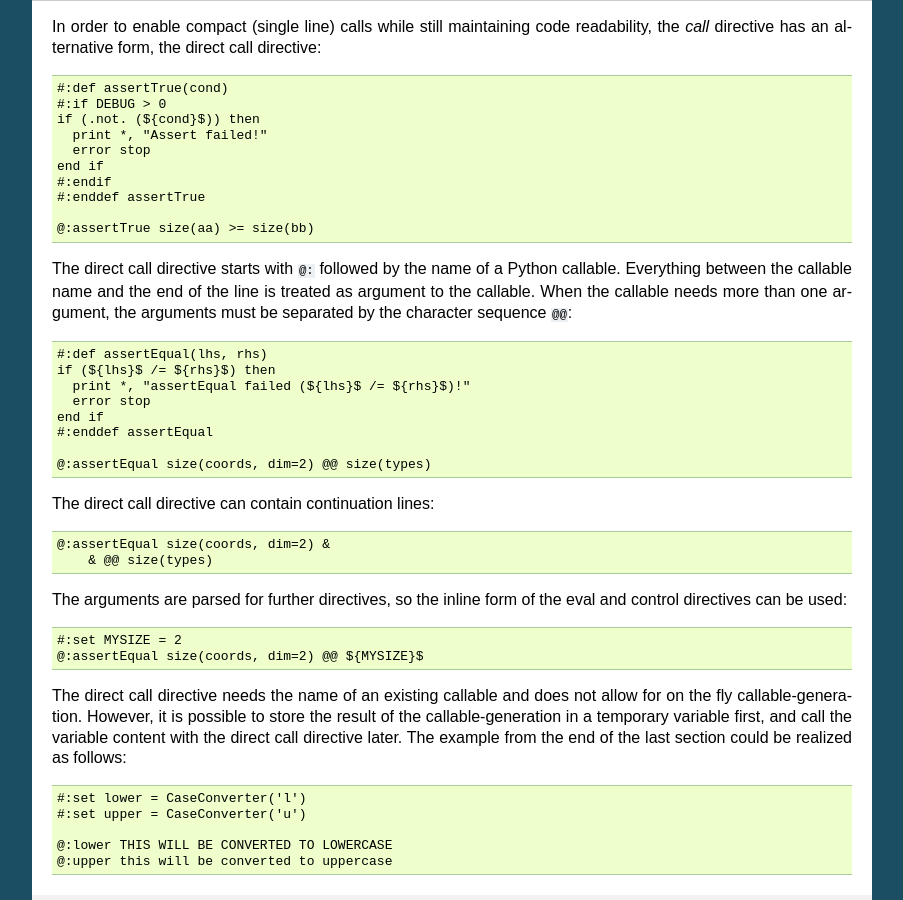
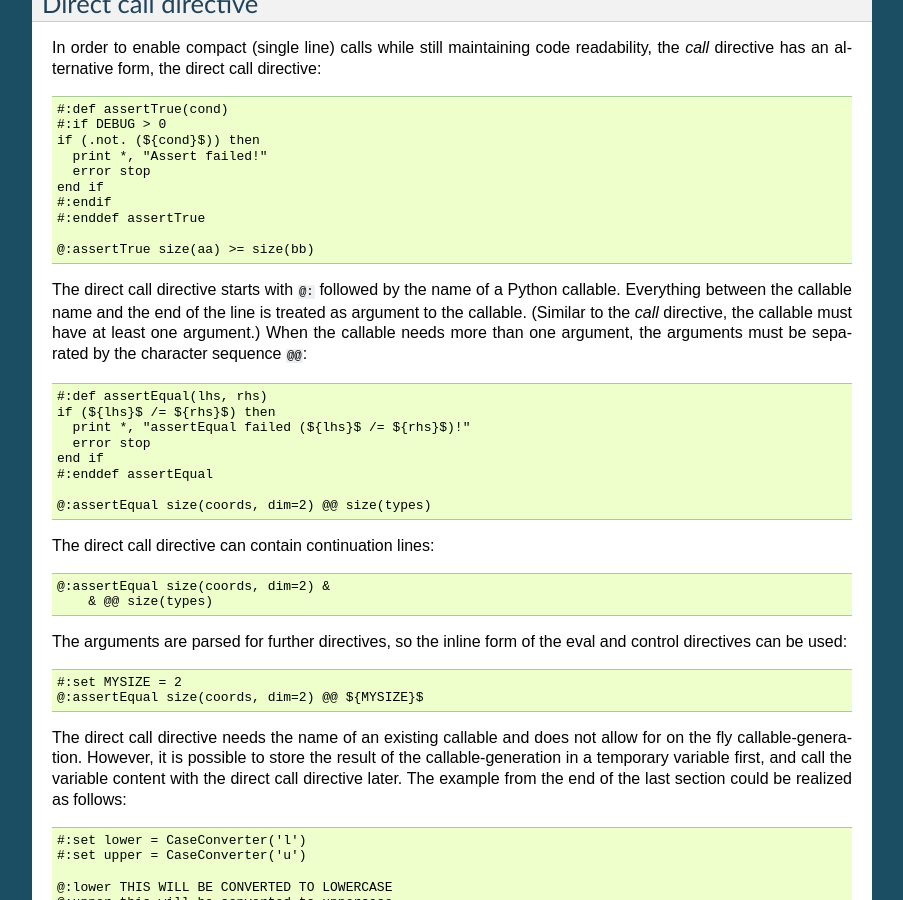
Before and after one commit to aradi/fypp, a Sphinx documentation site: the page built from docs/fypp.rst, in a window 1280 px wide and 900 px high, scrolled down 14386 px. Shown: the whole window, without its empty margins (198-1101 px from the left). Built offline with Sphinx 7.4.7, drawn with Linux system fonts in a browser that asks for light colours; some of the changed text lies outside the part shown.

Commit message:
Fix direct call without parameters

```diff
--- a/docs/fypp.rst
+++ b/docs/fypp.rst
@@ -752,9 +752,9 @@ The `def` directive can also be used in its short form::
 `call` directive
 ================
 
-When a Python callable (regular Python function, macro etc.) is called with
-string arguments only (e.g. source code), it can be called using the `call`
-directive to avoid extra quoting of the arguments::
+When a Python callable (regular Python function, macro etc.) with at least one
+argument is called with string argument(s) only (e.g. source code), it can be
+called using the `call` directive to avoid extra quoting of the arguments::
 
   #:def debug_code(code)
     #:if DEBUG > 0
@@ -887,7 +887,8 @@ directive::
 
 The direct call directive starts with ``@:`` followed by the name of a Python
 callable. Everything between the callable name and the end of the line is
-treated as argument to the callable. When the callable needs more than one
+treated as argument to the callable. (Similar to the `call` directive, the
+callable must have at least one argument.) When the callable needs more than one
 argument, the arguments must be separated by the character sequence ``@@``::
 
   #:def assertEqual(lhs, rhs)
```
Also changed, not shown: 2 other files.
